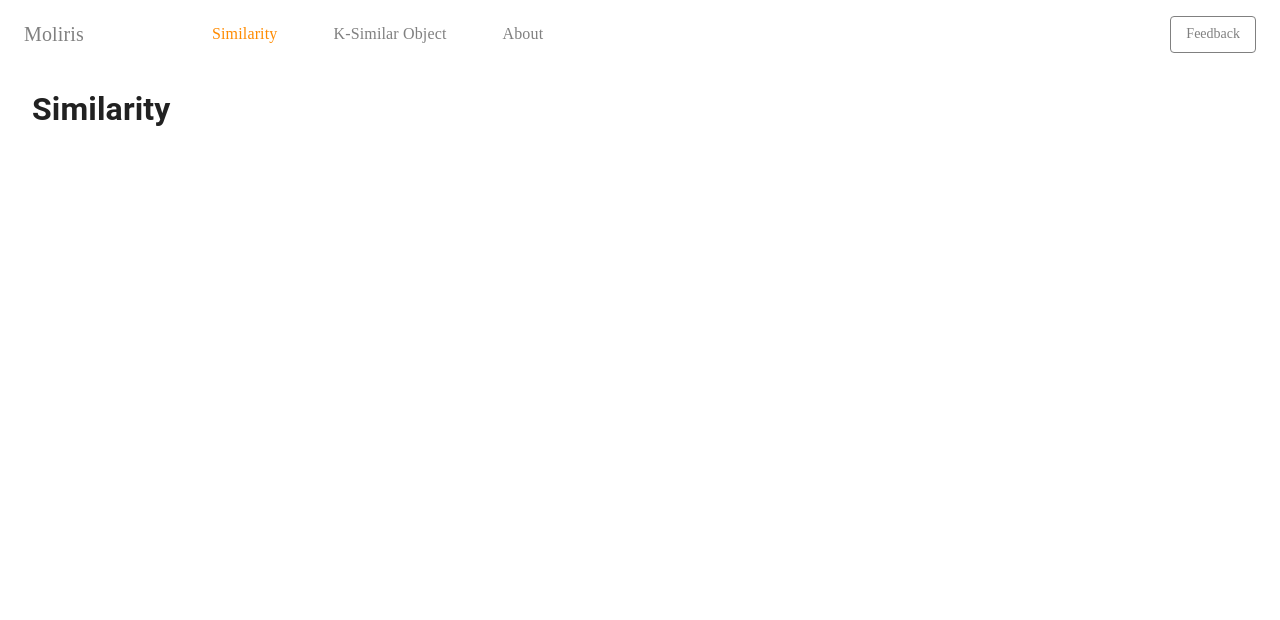
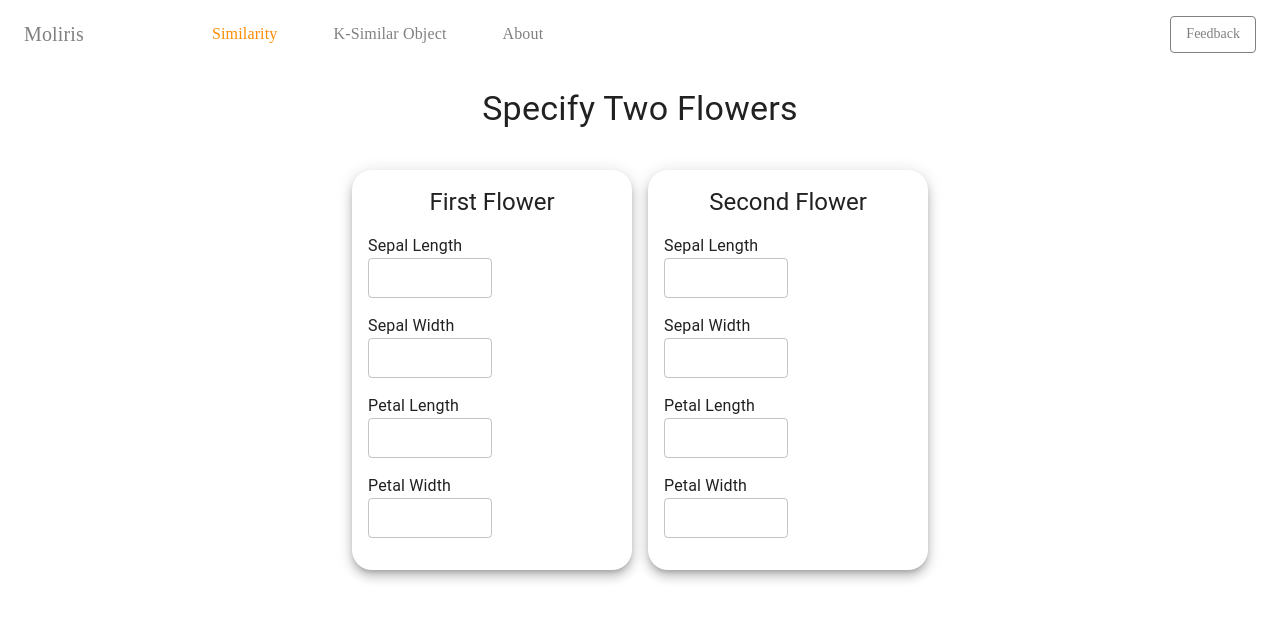
Before and after one commit to efesoa/moliris-ui, a Next.js app: page /Similarity in a window 1280 px wide. Shown: the top 620 px of the page. Built offline with nearby package versions, Linux system fonts and the light colour scheme.

Commit message:
Similarity page form fields update

```diff
--- a/pages/Similarity.tsx
+++ b/pages/Similarity.tsx
@@ -1,11 +1,69 @@
 import Navbar from "../components/Navbar";
 import styles from "../styles/Home.module.css";
+import {Box, FormControl, Grid, TextField, Typography} from "@mui/material";
 
 export default function Similarity() {
     return (
         <div className={styles.container}>
-            <Navbar/>
-            <h1>Similarity</h1>
+            <Navbar/><br/>
+
+            <Typography variant="h4" align='center'>
+                Specify Two Flowers
+            </Typography>
+
+            <Grid container spacing={2}
+                  justifyContent="center"
+                  alignItems="center"
+                  sx={{ my: 3 }}
+            >
+                <Grid item>
+                    <Box boxShadow={7} sx={{ p:2 }} borderRadius={5}>
+                        <Typography variant="h5" align='center'>
+                            First Flower
+                        </Typography>
+                        <p>
+                            <label>Sepal Length</label><br/>
+                            <TextField type='number' size='small' sx={{ width: '50%' }}/>
+                        </p>
+                        <p>
+                            <label>Sepal Width</label><br/>
+                            <TextField type='number' size='small' sx={{ width: '50%' }}/>
+                        </p>
+                        <p>
+                            <label>Petal Length</label><br/>
+                            <TextField type='number' size='small' sx={{ width: '50%' }}/>
+                        </p>
+                        <p>
+                            <label>Petal Width</label><br/>
+                            <TextField type='number' size='small' sx={{ width: '50%' }}/>
+                        </p>
+                    </Box>
+                </Grid>
+
+                <Grid item>
+                    <Box boxShadow={7} sx={{ p:2 }} borderRadius={5}>
+                        <Typography variant="h5" align='center'>
+                            Second Flower
+                        </Typography>
+                        <p>
+                            <label>Sepal Length</label><br/>
+                            <TextField type='number' size='small' sx={{ width: '50%' }}/>
+                        </p>
+                        <p>
+                            <label>Sepal Width</label><br/>
+                            <TextField type='number' size='small' sx={{ width: '50%' }}/>
+                        </p>
+                        <p>
+                            <label>Petal Length</label><br/>
+                            <TextField type='number' size='small' sx={{ width: '50%' }}/>
+                        </p>
+                        <p>
+                            <label>Petal Width</label><br/>
+                            <TextField type='number' size='small' sx={{ width: '50%' }}/>
+                        </p>
+                    </Box>
+                </Grid>
+            </Grid>
         </div>
     )
 }
```
